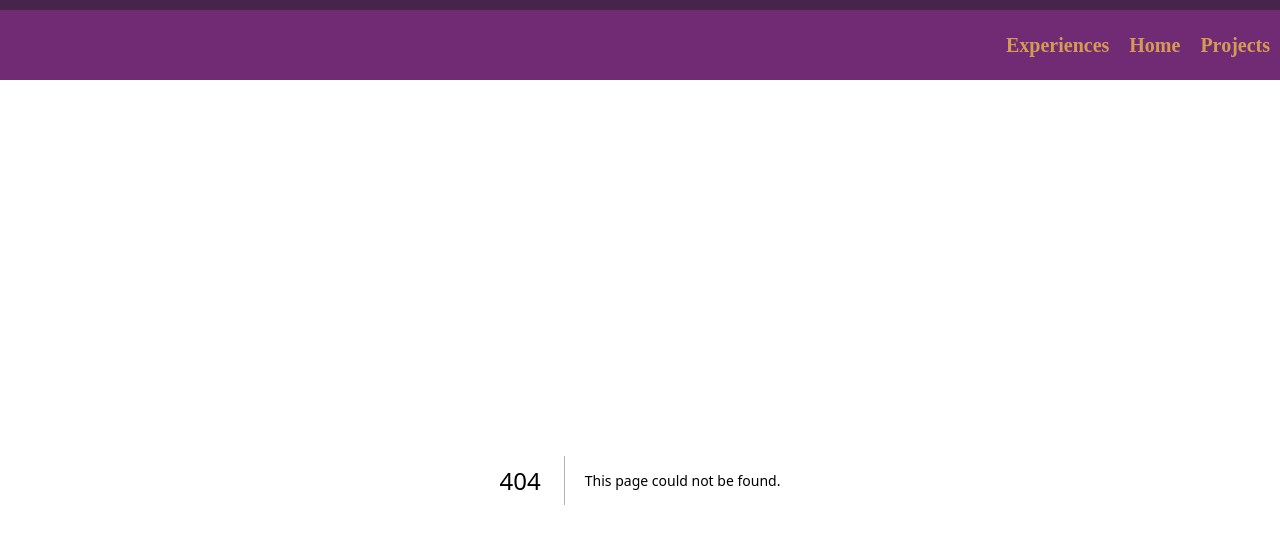
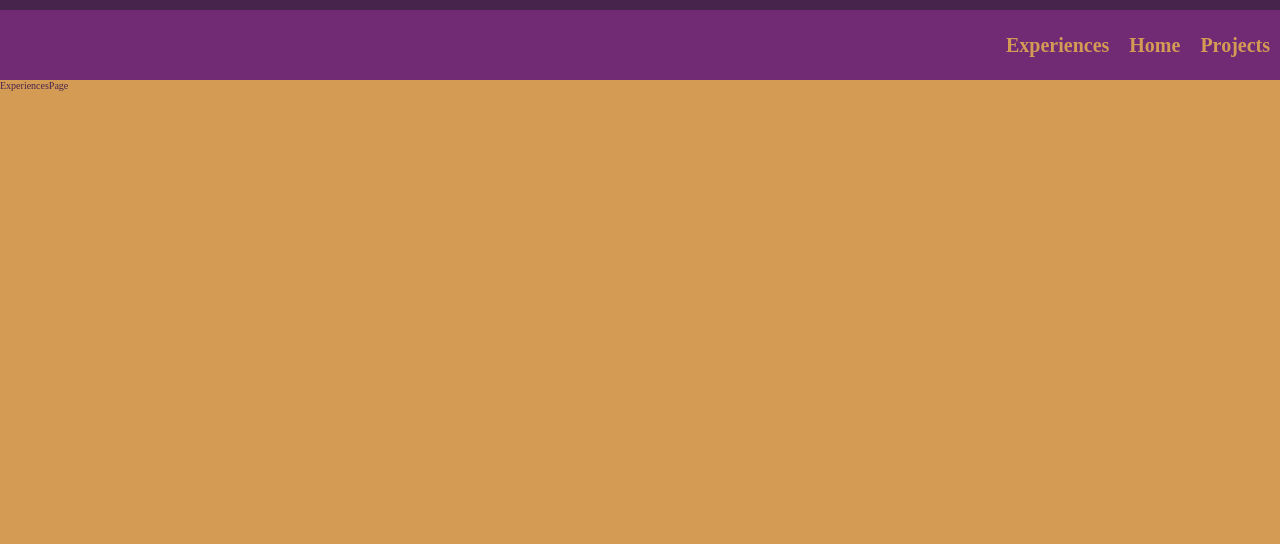
Before and after one commit to destroyer22719/portfolio, a Next.js app: page /experiences in a window 1280 px wide. Before the commit this address had no page. Shown: the top 544 px of the page. Built offline with nearby package versions, Linux system fonts and the light colour scheme.

Commit message:
created experiences page

```diff
--- /dev/null
+++ b/app/experiences/page.tsx
@@ -0,0 +1,9 @@
+import React from 'react'
+
+const ExperiencesPage = () => {
+  return (
+    <div>ExperiencesPage</div>
+  )
+}
+
+export default ExperiencesPage
```
